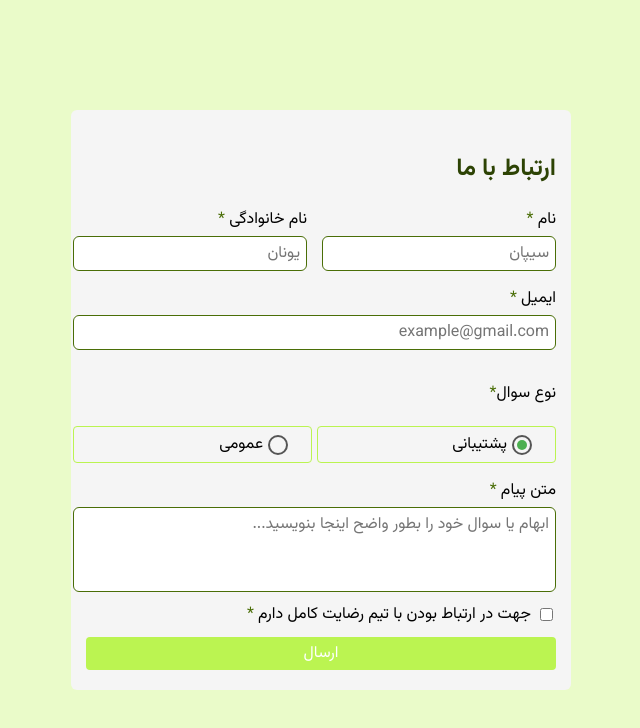
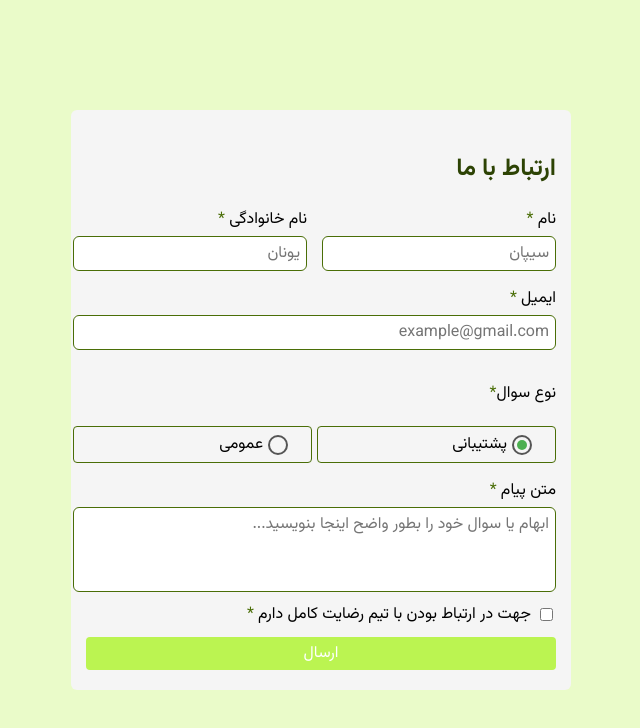
Before and after one commit to Sipanyn/ContactUs, a React (Vite) app: page / in a window 1280 px wide. Shown: the top 728 px of the page, without its empty margins (418-1058 px from the left). Built offline with nearby package versions, Linux system fonts and the light colour scheme.

Commit message:
change site title

```diff
--- a/index.html
+++ b/index.html
@@ -22,7 +22,7 @@
     (1)/favicon-16x16.png"
     />
     <meta name="viewport" content="width=device-width, initial-scale=1.0" />
-    <title>zod-form</title>
+    <title>ارتباط با ما</title>
   </head>
   <body>
     <div id="root"></div>
--- a/src/components/form-component/form-component.module.css
+++ b/src/components/form-component/form-component.module.css
@@ -43,8 +43,7 @@
           cursor: pointer;
           display: flex;
           flex-direction: row;
-          border: 1px solid #bbf451;
-
+          border: 1px solid #4a6e07;
           border-radius: 4px;
           padding: 5px 20px;
           /* &:has(input:checked) {
```
